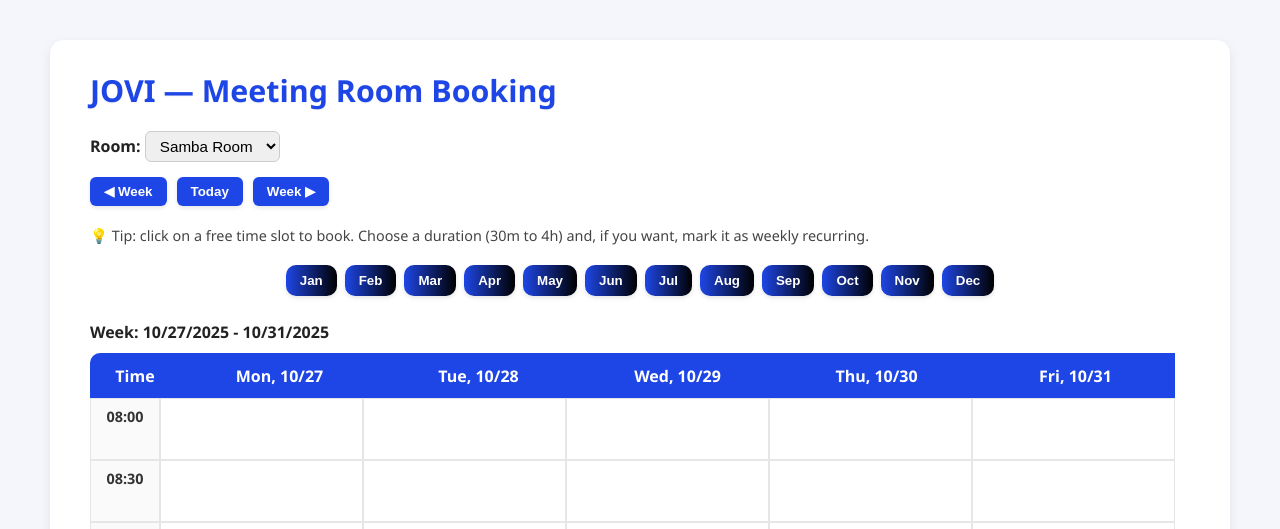
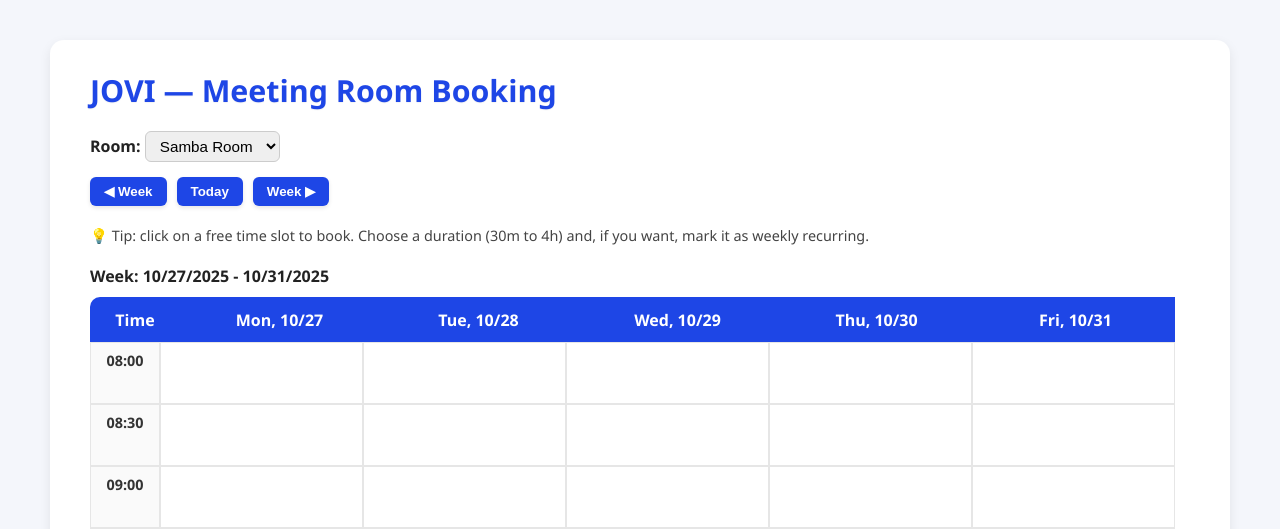
Before and after one commit to arthurlrbraga77-star/salas-jovi, a Flask app: page / in a window 1280 px wide. Shown: the top 529 px of the page. Run offline with Flask 3, Linux system fonts and the light colour scheme; data that the repository does not hold is empty.

Commit message:
Remove month filter from UI

```diff
--- a/templates/index.html
+++ b/templates/index.html
@@ -28,21 +28,6 @@
     <p class="tip">
       💡 Tip: click on a free time slot to book. Choose a duration (30m to 4h) and, if you want, mark it as weekly recurring.
     </p>
-
-    <div class="meses-bar" id="mesBar">
-      <button data-mes="0">Jan</button>
-      <button data-mes="1">Feb</button>
-      <button data-mes="2">Mar</button>
-      <button data-mes="3">Apr</button>
-      <button data-mes="4">May</button>
-      <button data-mes="5">Jun</button>
-      <button data-mes="6">Jul</button>
-      <button data-mes="7">Aug</button>
-      <button data-mes="8">Sep</button>
-      <button data-mes="9">Oct</button>
-      <button data-mes="10">Nov</button>
-      <button data-mes="11">Dec</button>
-    </div>
 
     <p id="semanaAtual"></p>
 
```
